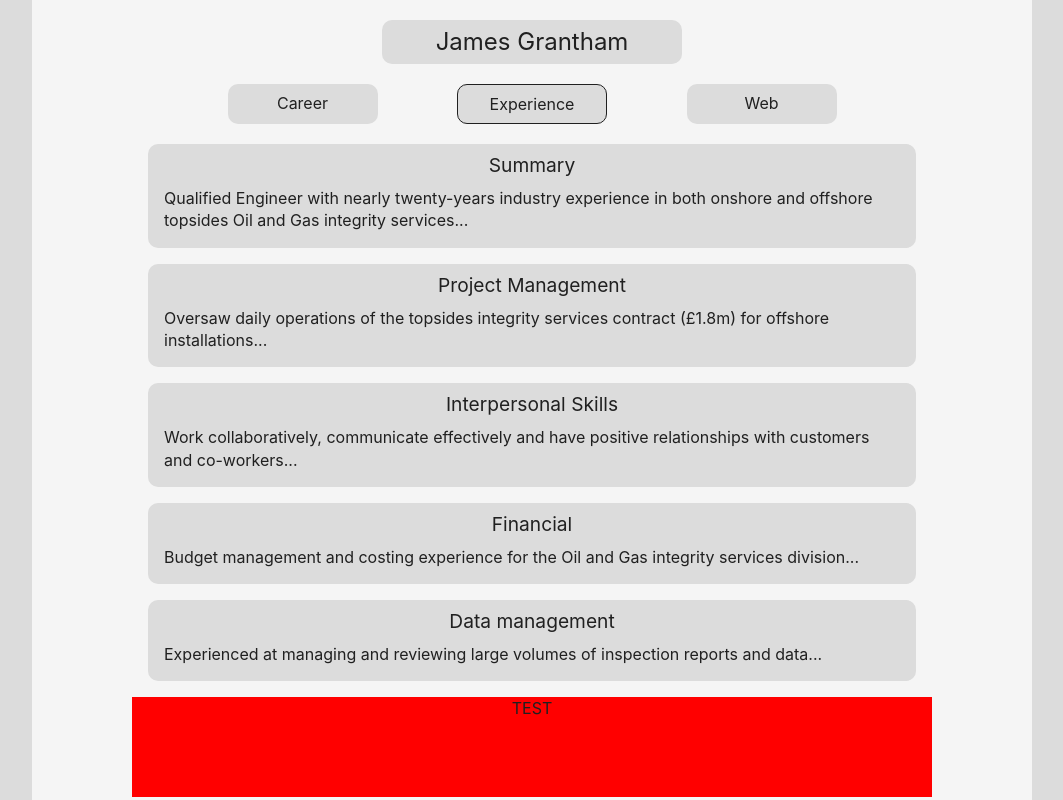
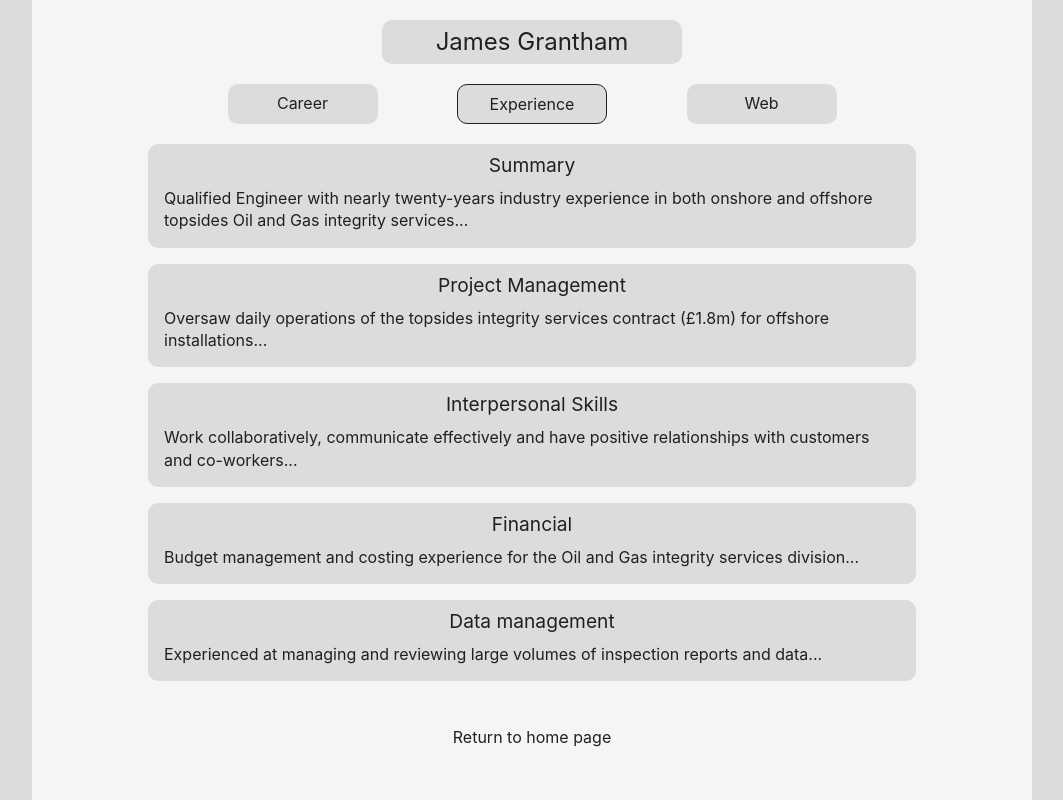
Before and after one commit to jrgrantham/james-grantham, a React (Create React App) app: page /professional in a window 1280 px wide. Shown: the top 800 px of the page, without its empty margins (108-1171 px from the left). Built offline with nearby package versions, Linux system fonts and the light colour scheme.

Commit message:
Reset to remove red div

```diff
--- a/src/views/Professional.jsx
+++ b/src/views/Professional.jsx
@@ -26,7 +26,7 @@ export default function Professional() {
         setSelected={setSelected}
       />
       <MainContent content={content} setContent={setContent} />
-      <HiddenDiv />
+      {/* <HiddenDiv /> */}
       <Footer />
     </StyledProfessional>
   );
```
